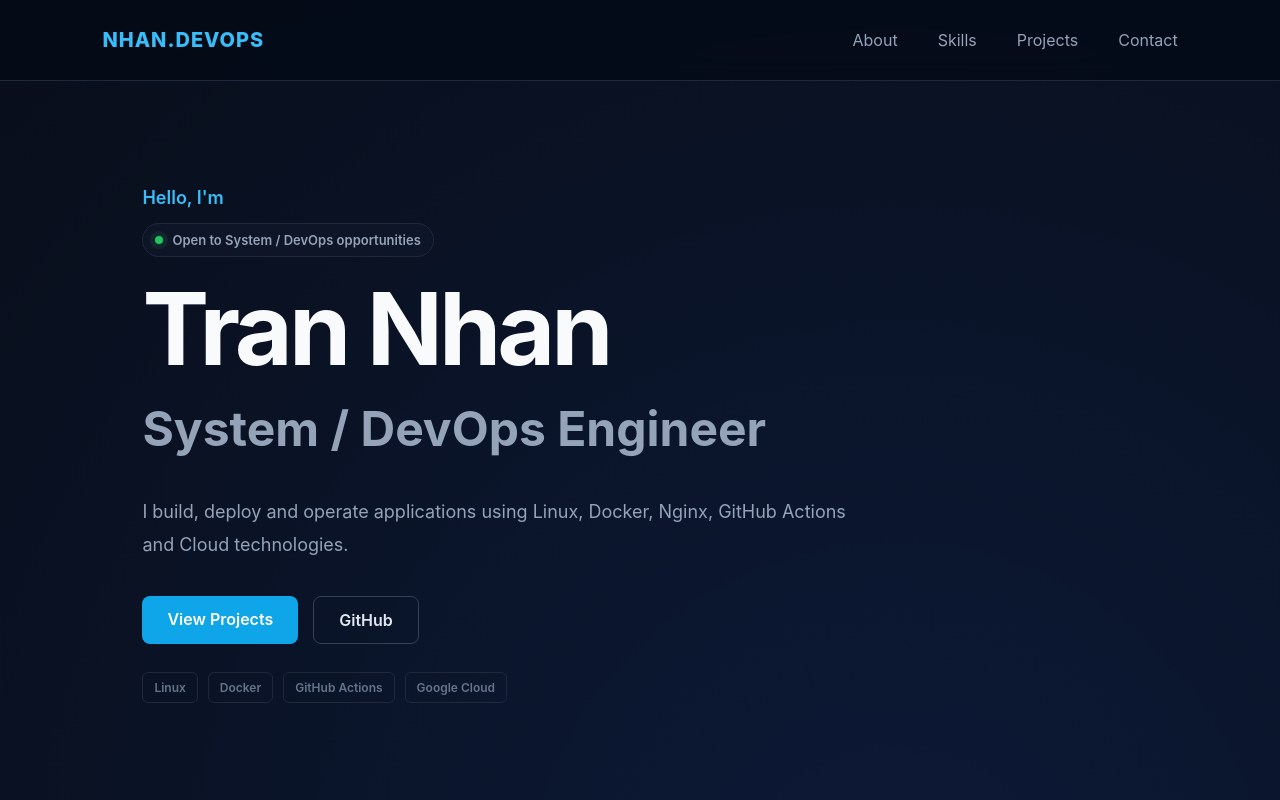
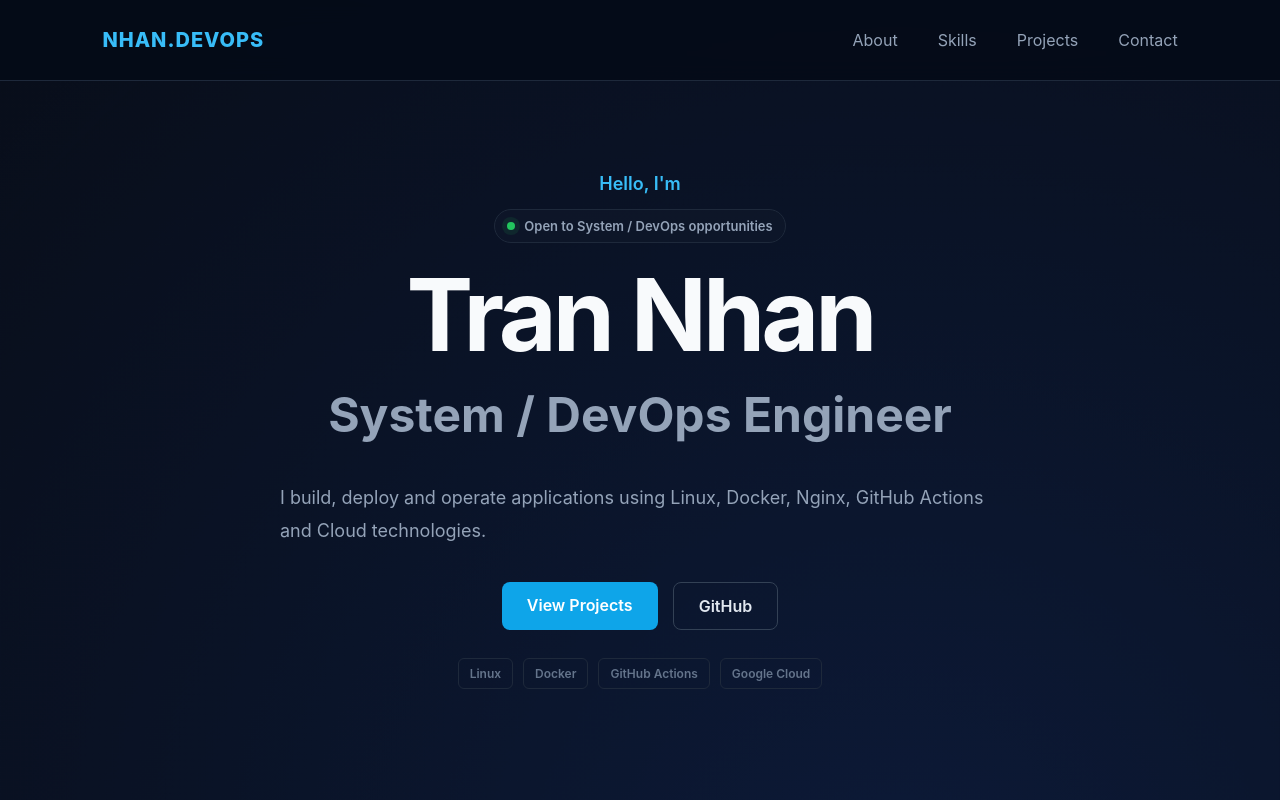
Before and after one commit to nhantran01s/react-lab, a React (Vite) app: page / in a window 1280 px wide. Shown: the top 800 px of the page. Built offline with nearby package versions, Linux system fonts and the light colour scheme.

Commit message:
edit min-height hero css

```diff
--- a/src/App.css
+++ b/src/App.css
@@ -568,3 +568,9 @@
   font-size: 12px;
   font-weight: 600;
 }
+
+.hero {
+  min-height: calc(100vh - 100px);
+  display: flex;
+  align-items: center;
+}
```
